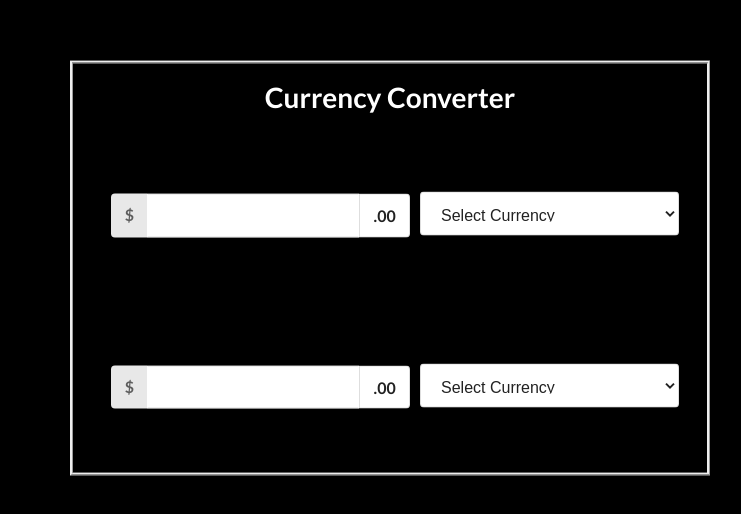
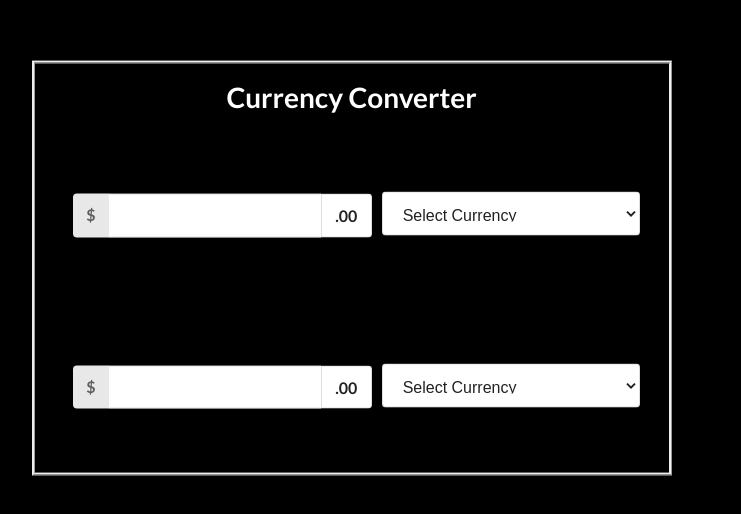
Before and after one commit to marcobarrera/exchange-rate, a React (Create React App) app: page / in a window 1280 px wide. Shown: the part 132-646 px from the top of the page, without its empty margins (250-991 px from the left). Built offline with nearby package versions, Linux system fonts and the light colour scheme; no server answers.

Commit message:
Update margins

```diff
--- a/src/components/Rates.css
+++ b/src/components/Rates.css
@@ -11,7 +11,7 @@ h1 {
   text-align: center;
   position: fixed;
   top: 50%;
-  left: 50%;
+  left: 47%;
   /* bring your own prefixes */
   transform: translate(-50%, -50%);
   border-style: ridge;
--- a/src/components/Rates.js
+++ b/src/components/Rates.js
@@ -24,7 +24,6 @@ class Rate extends React.Component {
 
   render() {
     return (
-      <div>
       <div id="container" className="ui container">
         <h1>Currency Converter</h1>
         <div id="converter">
@@ -131,7 +130,6 @@ class Rate extends React.Component {
           </select>
         </div>
       </div>
-      </div>
     );
   }
 }
```
Lines whose indentation alone changed are shown as unchanged.
